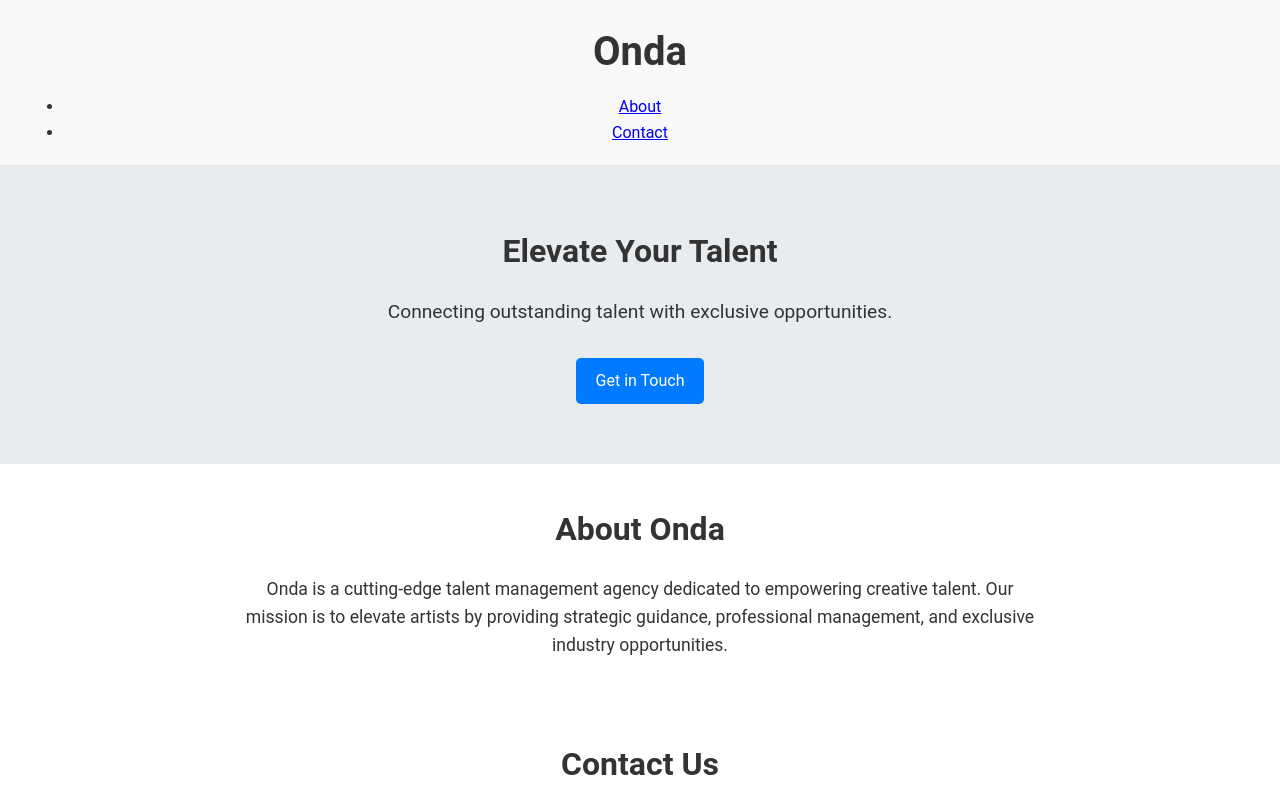
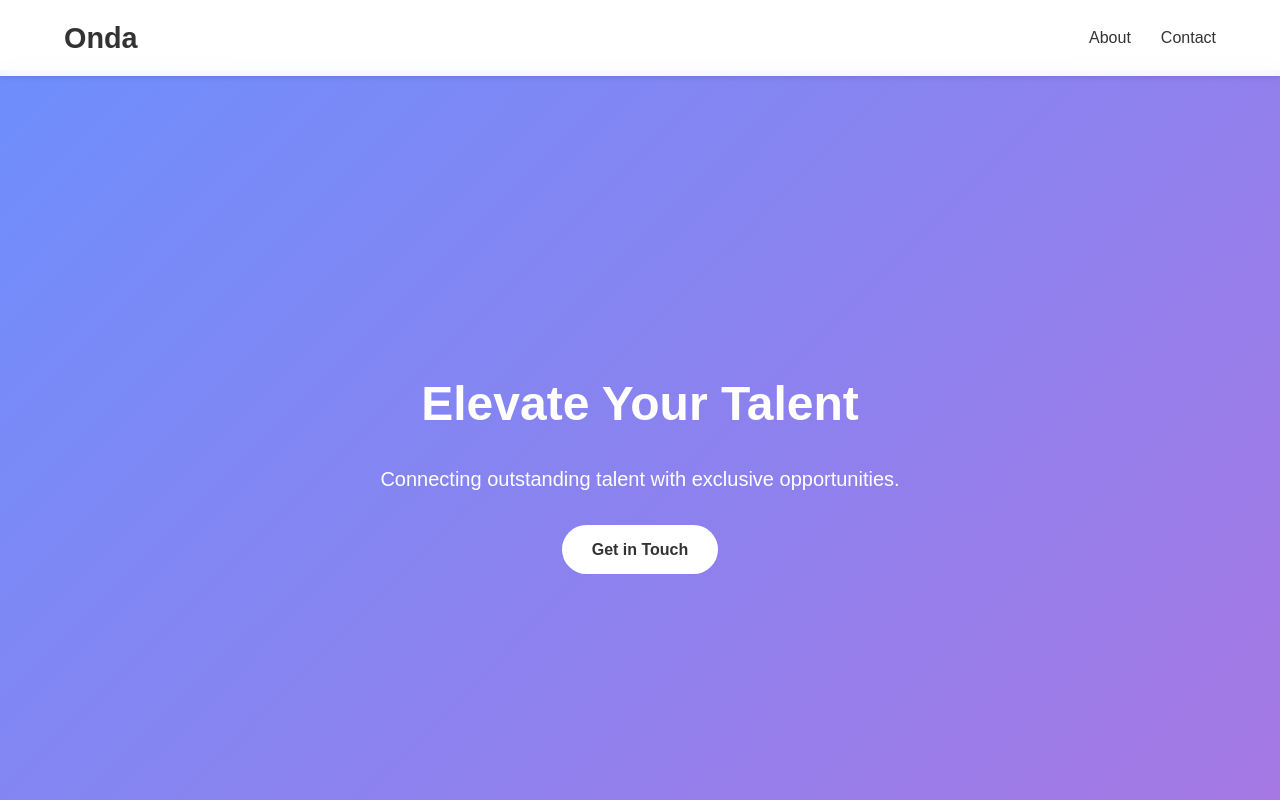
Before and after one commit to FlyingSpaghettiMonsterDisciple2/flyingspaghettimonsterdisciple2.github.io, a plain HTML site: page index.html in a window 1280 px wide. Shown: the top 800 px of the page. Drawn offline with Linux system fonts and the light colour scheme.

Commit message:
Update styles.css

```diff
--- a/styles.css
+++ b/styles.css
@@ -1,103 +1,136 @@
-/* Reset some default styles */
+/* Reset & Base */
 * {
-  box-sizing: border-box;
   margin: 0;
   padding: 0;
+  box-sizing: border-box;
 }
 
 body {
-  font-family: 'Roboto', sans-serif;
+  font-family: "Poppins", sans-serif;
   line-height: 1.6;
   color: #333;
   background: #fff;
 }
 
-/* Container to center content */
 .container {
   width: 90%;
   max-width: 1200px;
   margin: auto;
 }
 
-/* Header */
+/* Navigation */
 .header {
-  background: #f8f8f8;
-  padding: 20px 0;
-  text-align: center;
-  border-bottom: 1px solid #eaeaea;
+  position: fixed;
+  top: 0;
+  width: 100%;
+  background: rgba(255, 255, 255, 0.9);
+  backdrop-filter: blur(10px);
+  box-shadow: 0 2px 4px rgba(0, 0, 0, 0.1);
+  z-index: 100;
 }
 
-.header h1 {
-  font-size: 2.5rem;
-  font-weight: 700;
-  margin-bottom: 10px;
+.nav {
+  display: flex;
+  justify-content: space-between;
+  align-items: center;
+  padding: 15px 0;
 }
 
-.header p {
-  font-size: 1.1rem;
-  color: #777;
+.logo h1 {
+  font-size: 1.8rem;
+  font-weight: 600;
+}
+
+.nav-list {
+  list-style: none;
+  display: flex;
+}
+
+.nav-list li {
+  margin-left: 30px;
+}
+
+.nav-list a {
+  text-decoration: none;
+  color: #333;
+  font-weight: 500;
+  transition: color 0.3s ease;
+}
+
+.nav-list a:hover {
+  color: #007bff;
 }
 
 /* Hero Section */
 .hero {
-  padding: 60px 0;
-  background: #e9ecef;
+  height: 100vh;
+  background: linear-gradient(135deg, #6e8efb, #a777e3);
+  display: flex;
+  align-items: center;
+  justify-content: center;
   text-align: center;
+  padding: 0 20px;
+  color: #fff;
+  margin-top: 70px; /* Offset for fixed header */
 }
 
-.hero h2 {
-  font-size: 2rem;
+.hero-content h2 {
+  font-size: 3rem;
+  margin-bottom: 20px;
+  font-weight: 600;
+}
+
+.hero-content p {
+  font-size: 1.25rem;
+  margin-bottom: 30px;
+}
+
+/* Button */
+.btn {
+  display: inline-block;
+  padding: 12px 30px;
+  background: #fff;
+  color: #333;
+  text-decoration: none;
+  border-radius: 30px;
+  font-weight: 600;
+  transition: background 0.3s ease, color 0.3s ease;
+}
+
+.btn:hover {
+  background: #007bff;
+  color: #fff;
+}
+
+/* Sections */
+section {
+  padding: 60px 0;
+}
+
+section h2 {
+  font-size: 2.5rem;
+  text-align: center;
   margin-bottom: 20px;
 }
 
-.hero p {
-  font-size: 1.2rem;
-  margin-bottom: 30px;
-}
-
-.btn {
-  display: inline-block;
-  padding: 10px 20px;
-  background: #007BFF;
-  color: #fff;
-  text-decoration: none;
-  border-radius: 5px;
-  transition: background 0.3s ease;
-}
-
-.btn:hover {
-  background: #0056b3;
-}
-
-/* About & Contact Sections */
-.about, .contact {
-  padding: 40px 0;
-}
-
-.about h2, .contact h2 {
-  font-size: 2rem;
-  margin-bottom: 20px;
-  text-align: center;
-}
-
-.about p {
+section p {
   font-size: 1.1rem;
   text-align: center;
   max-width: 800px;
-  margin: 0 auto;
+  margin: auto;
 }
 
 /* Contact Form */
 form {
   max-width: 600px;
-  margin: 0 auto;
+  margin: auto;
   display: flex;
   flex-direction: column;
 }
 
 form label {
-  margin: 10px 0 5px;
-  font-weight: bold;
+  margin: 15px 0 5px;
+  font-weight: 600;
 }
 
 form input,
@@ -109,10 +142,10 @@ form textarea {
 
 form button {
   margin-top: 20px;
-  padding: 10px;
+  padding: 12px;
   border: none;
   border-radius: 4px;
-  background: #28a745;
+  background: #007bff;
   color: #fff;
   font-size: 1rem;
   cursor: pointer;
@@ -120,7 +153,7 @@ form button {
 }
 
 form button:hover {
-  background: #218838;
+  background: #0056b3;
 }
 
 /* Footer */
@@ -128,6 +161,6 @@ form button:hover {
   background: #f8f8f8;
   padding: 20px 0;
   text-align: center;
+  font-size: 0.9rem;
   border-top: 1px solid #eaeaea;
-  font-size: 0.9rem;
 }
```
